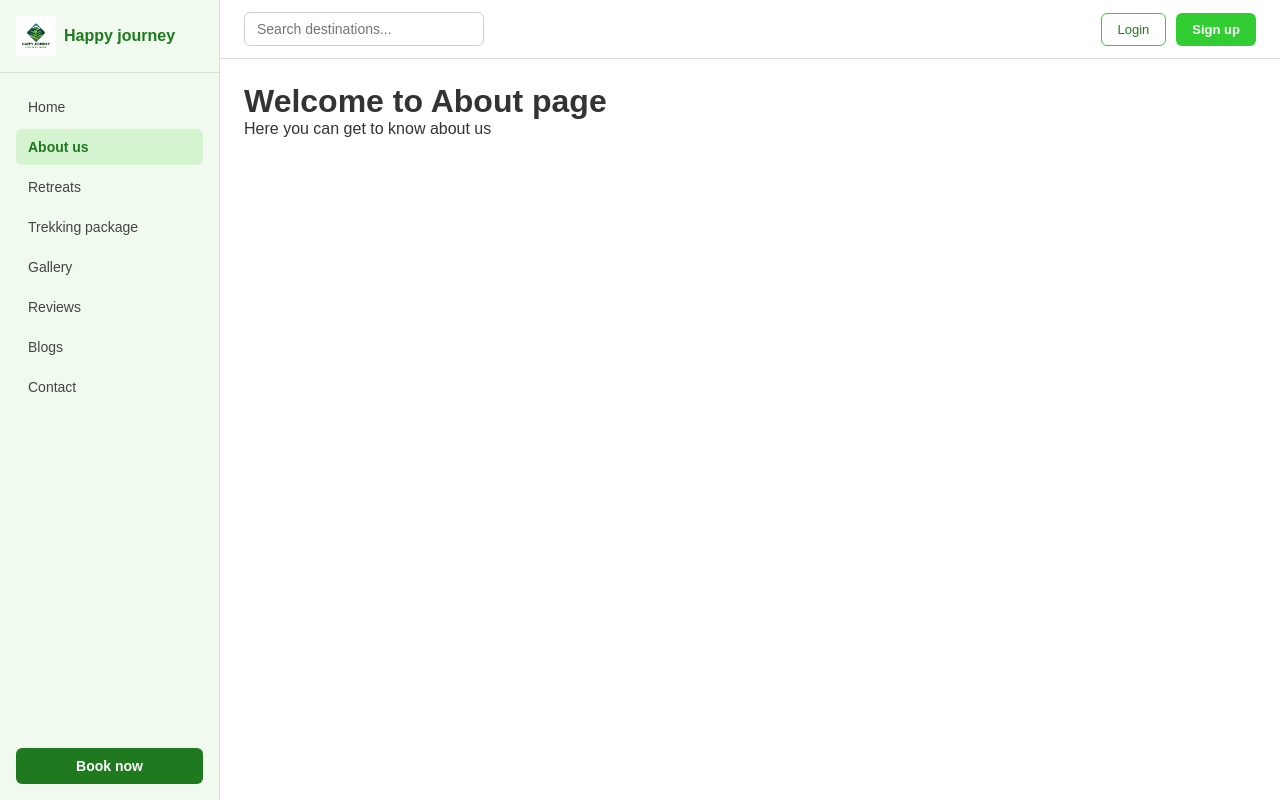
After one commit to purnimapant77/happy-journey, a Django app: page /about/ in a window 1280 px wide. The commit adds this page. Run offline with Django 5.2, Linux system fonts and the light colour scheme.

Commit message:
Add about us page and template conditioning

```diff
--- /dev/null
+++ b/core/templates/core/about.html
@@ -0,0 +1,5 @@
+{% extends 'core/base.html' %}
+{% block content %}
+<h1>Welcome to About page</h1>
+<P>Here you can get to know about us</P>
+{% endblock %}
--- a/core/templates/core/base.html
+++ b/core/templates/core/base.html
@@ -19,8 +19,12 @@
             </div>
 
             <nav class="side-links">
-                <a href="{% url 'home' %}" class="side-link active">Home</a>
-                <a href="#" class="side-link">About us</a>
+    <a href="{% url 'home' %}"
+       class="side-link {% if request.resolver_match.url_name == 'home' %}active{% endif %}">Home</a>
+
+    <a href="{% url 'about' %}"
+       class="side-link {% if request.resolver_match.url_name == 'about' %}active{% endif %}">About us</a>
+
     <a href="#" class="side-link">Retreats</a>
     <a href="#" class="side-link">Trekking package</a>
     <a href="#" class="side-link">Gallery</a>
--- a/core/urls.py
+++ b/core/urls.py
@@ -3,4 +3,5 @@ from . import views
 
 urlpatterns = [
     path('', views.home, name='home'),
+    path('about/',views.about,name='about'),
 ]
--- a/core/views.py
+++ b/core/views.py
@@ -5,3 +5,6 @@ from django.shortcuts import render
 
 def home(request):
     return render(request, 'core/home.html')
+
+def about(request):
+    return render(request, 'core/about.html')
```
Lines whose indentation alone changed are shown as unchanged.
